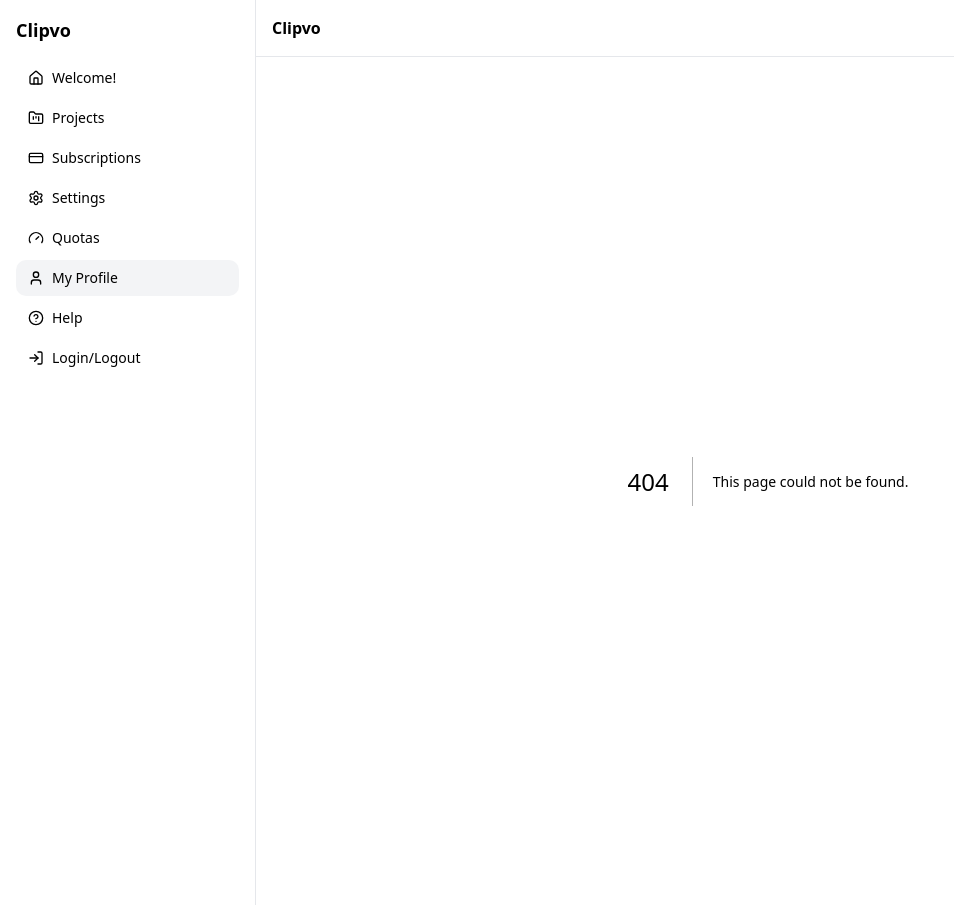
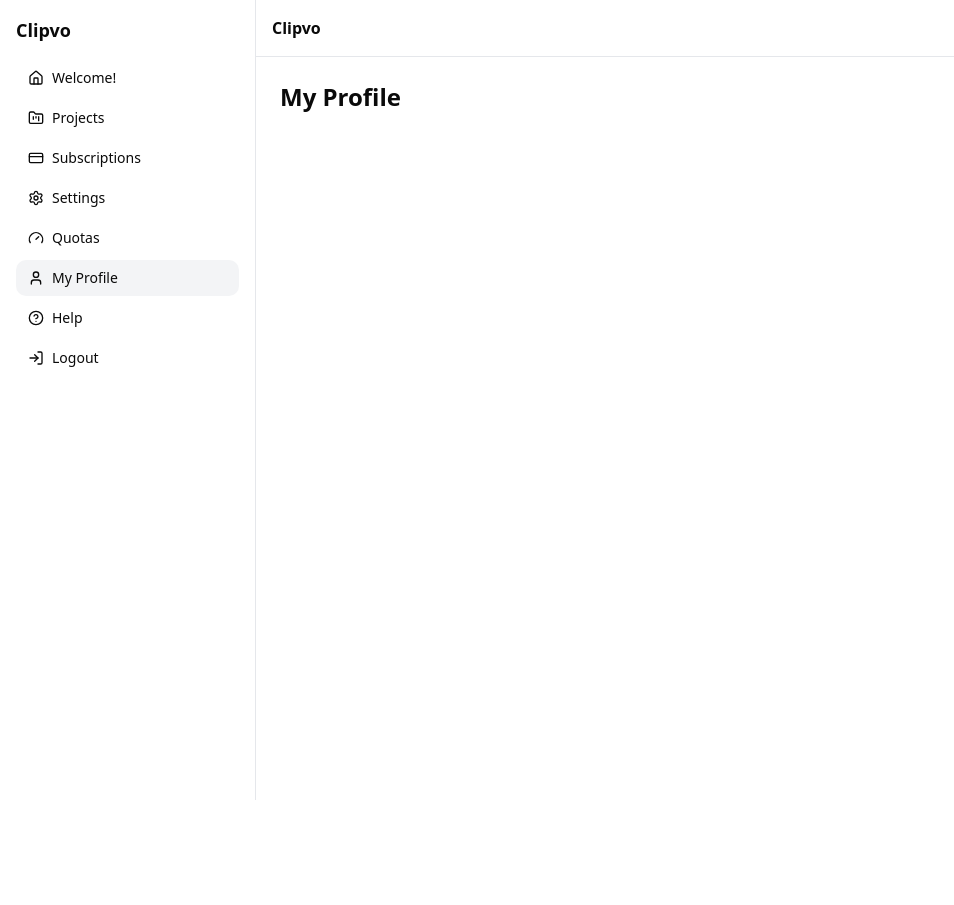
Before and after one commit to donhgithub/clipvo-frontend, a Next.js app: page /profile in a window 1280 px wide. Before the commit this address had no page. Shown: the whole page, without its empty margins (0-954 px from the left). After the commit the page ends 800 px from the top, so only its background shows below. Built offline with nearby package versions, Linux system fonts and the light colour scheme.

Commit message:
Added basic shell pages for sidebar

```diff
--- /dev/null
+++ b/app/auth/page.tsx
@@ -0,0 +1,3 @@
+export default function Page() {
+  return <h1 className="text-2xl font-bold">Logout</h1>;
+}
--- /dev/null
+++ b/app/help/page.tsx
@@ -0,0 +1,3 @@
+export default function Page() {
+  return <h1 className="text-2xl font-bold">Help</h1>;
+}
--- /dev/null
+++ b/app/profile/page.tsx
@@ -0,0 +1,3 @@
+export default function Page() {
+  return <h1 className="text-2xl font-bold">My Profile</h1>;
+}
--- /dev/null
+++ b/app/quotas/page.tsx
@@ -0,0 +1,3 @@
+export default function Page() {
+  return <h1 className="text-2xl font-bold">Quotas</h1>;
+}
--- /dev/null
+++ b/app/settings/page.tsx
@@ -0,0 +1,3 @@
+export default function Page() {
+  return <h1 className="text-2xl font-bold">Settings</h1>;
+}
--- /dev/null
+++ b/app/subscriptions/page.tsx
@@ -0,0 +1,3 @@
+export default function Page() {
+  return <h1 className="text-2xl font-bold">Subscriptions</h1>;
+}
--- /dev/null
+++ b/app/welcome/page.tsx
@@ -0,0 +1,3 @@
+export default function Page() {
+  return <h1 className="text-2xl font-bold">Welcome!</h1>;
+}
--- a/components/layout/AppSidebar.tsx
+++ b/components/layout/AppSidebar.tsx
@@ -16,7 +16,7 @@ const ITEMS: Item[] = [
   { label: "Quotas",        href: "/quotas",         icon: Gauge },
   { label: "My Profile",    href: "/profile",        icon: User },
   { label: "Help",          href: "/help",           icon: HelpCircle },
-  { label: "Login/Logout",  href: "/auth",           icon: LogIn },
+  { label: "Logout",  href: "/auth",           icon: LogIn },
 ];
 
 function cx(...classes: (string | false | undefined)[]) {
```
